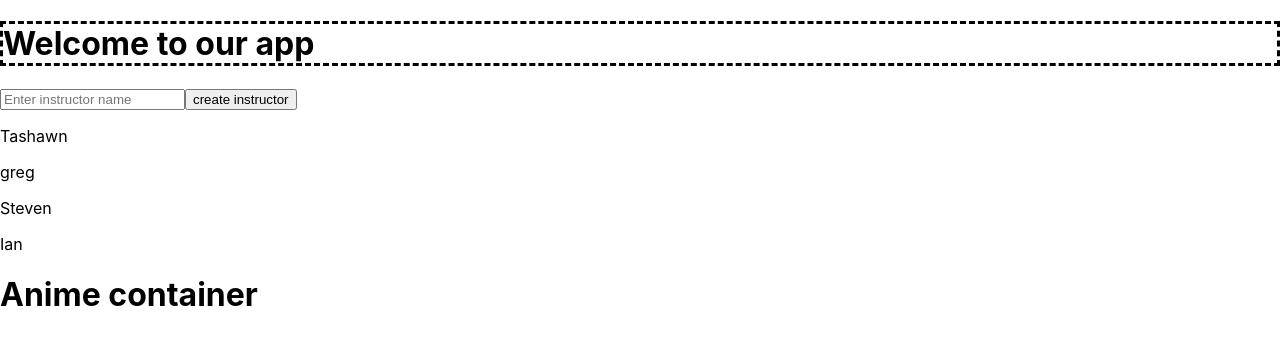
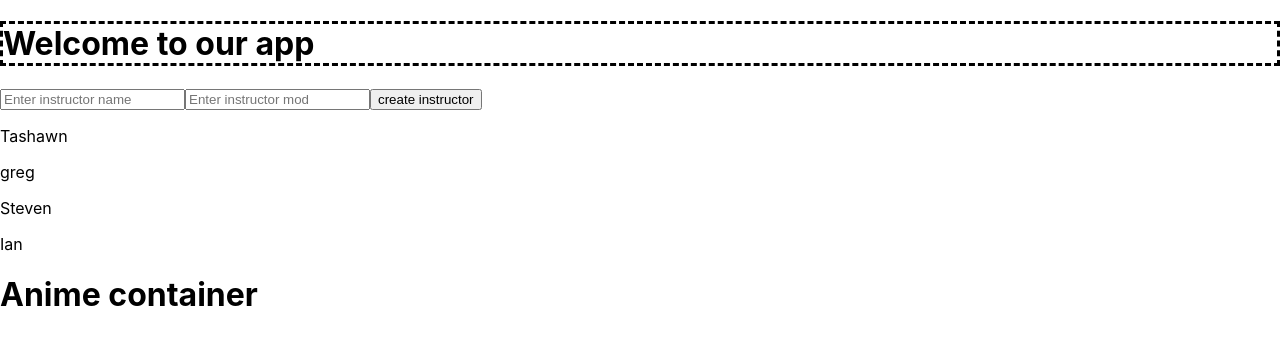
Before and after one commit to Mineliegoma/practices, a React (Create React App) app in the folder my_practices/: page / in a window 1280 px wide. Shown: the top 344 px of the page. Built offline with nearby package versions, Linux system fonts and the light colour scheme.

Commit message:
clear the form after created

```diff
--- a/my_practices/src/Containers/InstructorContainer.js
+++ b/my_practices/src/Containers/InstructorContainer.js
@@ -7,7 +7,7 @@ import Form from '../components/Form'
 
 class InstructorContainer extends React.Component {
  state = {
-  instructors: [{ id: 1, name: "Tashawn" }, { id: 2, name: "greg" }, { id: 3, name: "Steven" }, { id: 4, name: "Ian" }]
+  instructors: [{ id: 1, name: "Tashawn", mod: 4 }, { id: 2, name: "greg", mod: 2 }, { id: 3, name: "Steven", mod: 3 }, { id: 4, name: "Ian", mod: 1 }]
  }
 
 
--- a/my_practices/src/components/Form.js
+++ b/my_practices/src/components/Form.js
@@ -3,13 +3,18 @@ import React from "react"
 class Form extends React.Component {
 
  state = {
-  name: ""
+  name: "",
+  mod: ""
  }
  changeHandler = (e) => {
-  //console.log('events:', e.target.value)
-  this.setState({ name: e.target.value })
+  console.log('events:', e.target.value)
+  if (e.target.name == "name") {
+   this.setState({ name: e.target.value })
+  } else {
+   this.setState({ mod: e.target.value })
+  }
+ }
 
- }
 
  render() {
   return (
@@ -17,10 +22,14 @@ class Form extends React.Component {
    <form onSubmit={(e) => {
     e.preventDefault()
     this.props.submitHandler({ name: e.target[0].value })
+    this.setState({ name: "", mod: "" })
+
     //console.log(name)
    }}
    >
-    <input type="text" placeholder="Enter instructor name" value={this.state.name} onChange={this.changeHandler} />
+    <input type="text" name="name" placeholder="Enter instructor name" value={this.state.name} onChange={this.changeHandler} />
+    <input type="number" name="mod" placeholder="Enter instructor mod" value={this.state.mod} onChange={this.changeHandler} />
+
     <input type="submit" value="create instructor" />
    </form>
 
```
